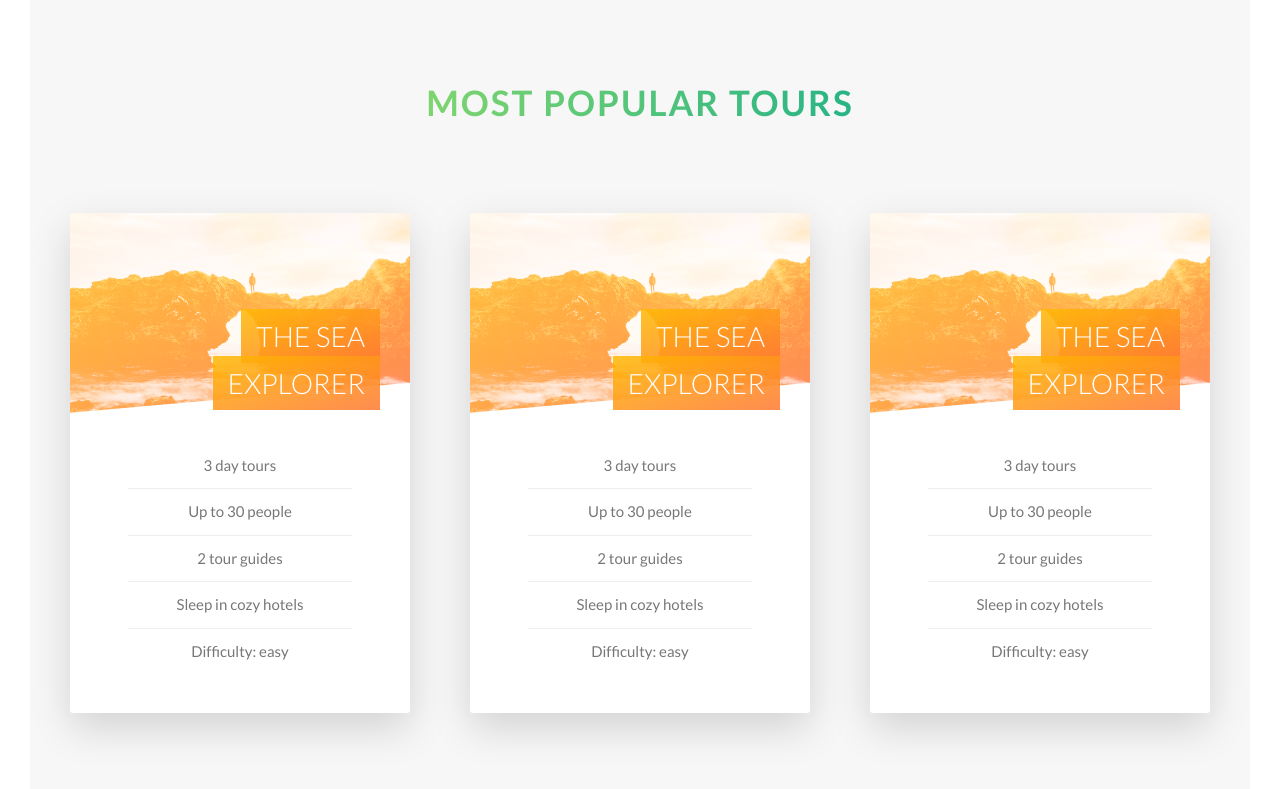
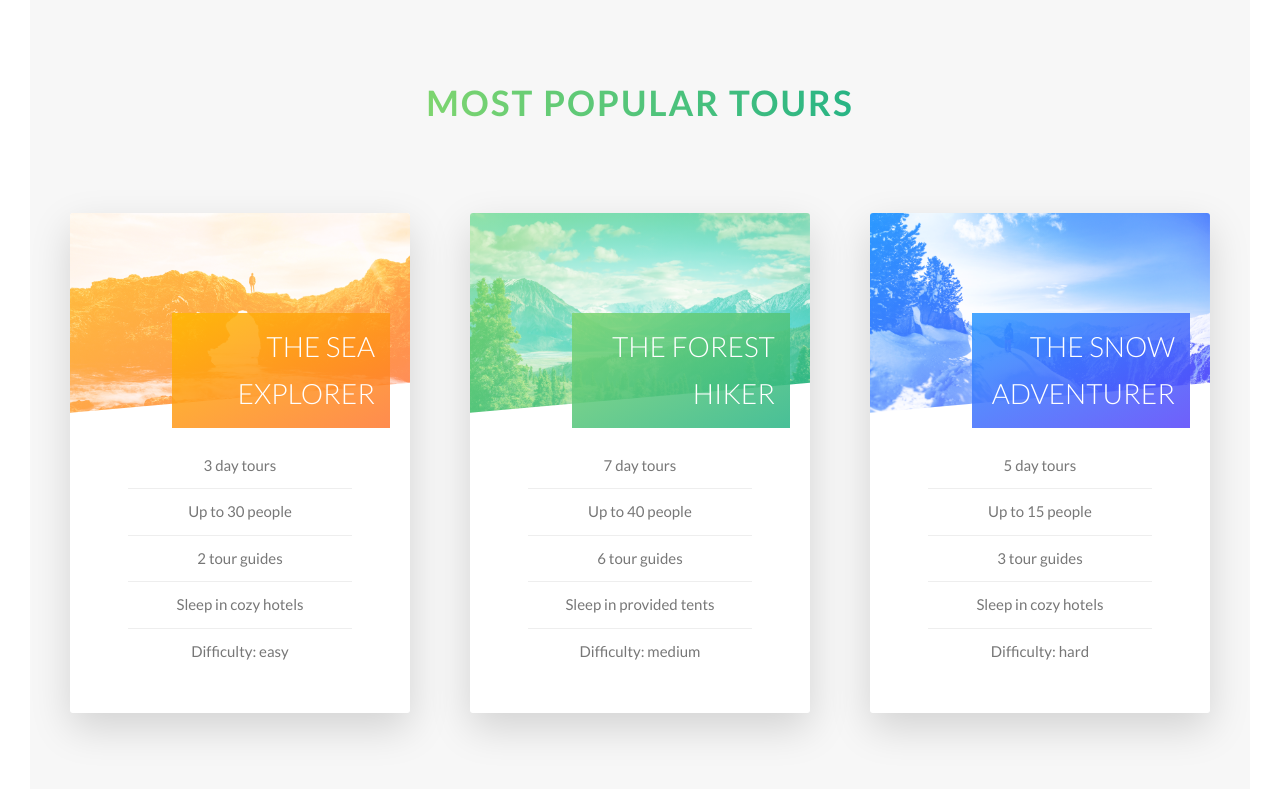
Before and after one commit to ARUNMOHAN9/basic-web-design, an Angular app: page /#/ in a window 1280 px wide. Shown: the part 2222-3011 px from the top of the page. Built offline with nearby package versions, Linux system fonts and the light colour scheme.

Commit message:
completed tour cards

```diff
--- a/src/app/natours/components/nat-animate-card/nat-animate-card.component.html
+++ b/src/app/natours/components/nat-animate-card/nat-animate-card.component.html
@@ -2,7 +2,7 @@
     <div class="card-animate card-animate-front">
         <ng-content select=[front-side]></ng-content>
     </div>
-    <div class="card-animate card-animate-back card-animate-back-yellow">
+    <div class="card-animate card-animate-back" [ngClass]="[colorClass]">
         <ng-content select=[back-side]></ng-content>
     </div>
 </div>
--- a/src/app/natours/components/nat-animate-card/nat-animate-card.component.ts
+++ b/src/app/natours/components/nat-animate-card/nat-animate-card.component.ts
@@ -1,4 +1,4 @@
-import { Component, OnInit } from '@angular/core';
+import { Component, Input, OnInit } from '@angular/core';
 
 @Component({
   selector: 'app-nat-animate-card',
@@ -7,6 +7,9 @@ import { Component, OnInit } from '@angular/core';
 })
 export class NatAnimateCardComponent implements OnInit {
 
+  @Input()
+  colorClass = '';
+
   constructor() { }
 
   ngOnInit(): void {
--- a/src/app/natours/components/nat-tours/nat-tour-card/nat-tour-card.component.html
+++ b/src/app/natours/components/nat-tours/nat-tour-card/nat-tour-card.component.html
@@ -1,25 +1,31 @@
-<app-nat-animate-card>
+<app-nat-animate-card [colorClass]="cardItem?.colorBack || ''">
     <ng-container front-side>
-        <div class="card-pic">
+        <div class="card-pic" [ngClass]="cardItem?.colorFront">
             &nbsp;
         </div>
         <h1 class="card-heading">
-            <span class="card-heading-yellow">
-                the sea explorer
+            <span class="card-heading" [ngClass]="cardItem?.colorHead">
+                {{cardItem?.title}}
             </span>
         </h1>
         <div class="card-details">
             <ul>
-                <li>3 day tours</li>
-                <li>Up to 30 people</li>
-                <li>2 tour guides</li>
-                <li>Sleep in cozy hotels</li>
-                <li>Difficulty: easy</li>
+                <li *ngFor="let benifict of cardItem?.benificts">
+                    {{benifict}}
+                </li>
             </ul>
         </div>
     </ng-container>
 
     <ng-container back-side>
-        Back text
+        <div class="pos-rel">
+            <div class="card-cta">
+                <div class="card-price">
+                    <p class="card-price-only">Only</p>
+                    <p class="card-price-value">$ {{cardItem?.price}}</p>
+                </div>
+                <a href="#" class="btn btn-white">Book now!</a>
+            </div>
+        </div>
     </ng-container>
 </app-nat-animate-card>
--- a/src/app/natours/components/nat-tours/nat-tour-card/nat-tour-card.component.scss
+++ b/src/app/natours/components/nat-tours/nat-tour-card/nat-tour-card.component.scss
@@ -1,32 +1,66 @@
-@use 'src/styles/abstracts/variables' as colors;
+@use 'src/styles/abstracts/variables' as var;
 
 .card-pic {
-    background-image: linear-gradient(to right bottom, colors.$color-yellow-light, colors.$color-yellow-dark),
-        url(/assets/images/nat-5.jpg);
     background-size: cover;
     height: 20rem;
     background-blend-mode: screen;
     clip-path: polygon(0 0, 100% 0, 100% 85%, 0 100%);
+
+    &-yellow {
+        background-image: linear-gradient(to right bottom, var.$color-yellow-light, var.$color-yellow-dark),
+            url(/assets/images/nat-5.jpg);
+    }
+
+    &-green {
+        background-image: linear-gradient(to right bottom, var.$color-green-light, var.$color-green-dark),
+            url(/assets/images/nat-6.jpg);
+    }
+
+    &-blue {
+        background-image: linear-gradient(to right bottom, var.$color-blue-light, var.$color-blue-dark),
+            url(/assets/images/nat-7.jpg);
+    }
 }
 
 .card-heading {
     font-size: 2.8rem;
     font-weight: 300;
     text-transform: uppercase;
-    color: colors.$color-white;
+    color: var.$color-white;
     position: absolute;
-    top: 10rem;
-    right: 3rem;
+    top: 5rem;
+    right: 1rem;
     text-align: right;
-    width: 75%;
+    width: 80%;
+
+    &-yellow,
+    &-green,
+    &-blue {
+        padding: 1rem 1.5rem;
+        box-decoration-break: clone;
+    }
 
     &-yellow {
-        padding: 1rem 1.5rem;
-        box-decoration-break: clone;
         background-image: linear-gradient(
             to right bottom,
-            rgba(colors.$color-yellow-light, 0.85),
-            rgba(colors.$color-yellow-dark, 0.85)
+            rgba(var.$color-yellow-light, 0.85),
+            rgba(var.$color-yellow-dark, 0.85)
+        );
+    }
+
+    &-green {
+        background-image: linear-gradient(
+            to right bottom,
+            rgba(var.$color-green-light, 0.85),
+            rgba(var.$color-green-dark, 0.85)
+        );
+    }
+
+    &-blue {
+        background-image: linear-gradient(
+            to right bottom,
+            rgba(var.$color-blue-light, 0.85),
+            rgba(var.$color-blue-dark, 0.85)
         );
     }
 }
@@ -45,8 +79,89 @@
             padding: 1rem;
 
             &:not(:last-child) {
-                border-bottom: 1px solid colors.$color-grey-medium;
+                border-bottom: 1px solid var.$color-grey-medium;
             }
         }
     }
 }
+
+.card-cta {
+    position: absolute;
+    top: 50%;
+    left: 50%;
+    transform: translate(-50%, 50%);
+    width: 90%;
+    text-align: center;
+
+    .card-price {
+        text-align: center;
+        color: var.$color-white;
+        margin-bottom: 8rem;
+    }
+
+    .card-price-only {
+        font-size: 1.4rem;
+        text-transform: uppercase;
+    }
+
+    .card-price-value {
+        font-size: 6rem;
+        font-weight: 100;
+    }
+}
+
+.btn {
+    transition: transform 200ms;
+    backface-visibility: hidden;
+    position: relative;
+    animation: moveToUp 0.5s ease-in-out 0.75;
+    animation-fill-mode: backwards;
+    font-size: 1.6rem;
+
+    &:link,
+    &:visited {
+        text-transform: uppercase;
+        text-decoration: none;
+        padding: 1.5rem 4rem;
+        display: inline-block;
+        border-radius: 10rem;
+    }
+
+    &:hover {
+        transform: translateY(-0.3rem);
+        box-shadow: 0 1rem 2rem rgba(var.$color-black, 0.2);
+        transition: transform 200ms;
+
+        &:after {
+            transform: scaleX(1.4) scaleY(1.6);
+            opacity: 0;
+        }
+    }
+
+    &:active {
+        transform: translateY(-0.1rem);
+        box-shadow: 0 0.5rem 1rem rgba(var.$color-black, 0.2);
+    }
+
+    &-white {
+        background-color: var.$color-white;
+        color: var.$color-grey-dark;
+
+        &::after {
+            background-color: var.$color-white;
+        }
+    }
+
+    &::after {
+        content: "";
+        display: inline-block;
+        width: 100%;
+        height: 100%;
+        border-radius: 10rem;
+        position: absolute;
+        top: 0;
+        left: 0;
+        z-index: -1;
+        transition: all 0.4s;
+    }
+}
--- a/src/app/natours/components/nat-tours/nat-tour-card/nat-tour-card.component.ts
+++ b/src/app/natours/components/nat-tours/nat-tour-card/nat-tour-card.component.ts
@@ -1,4 +1,5 @@
-import { Component, OnInit } from '@angular/core';
+import { Component, Input, OnInit } from '@angular/core';
+import TourItemModel from 'src/app/natours/models/tour-item.model';
 
 @Component({
   selector: 'app-nat-tour-card',
@@ -7,6 +8,9 @@ import { Component, OnInit } from '@angular/core';
 })
 export class NatTourCardComponent implements OnInit {
 
+  @Input()
+  cardItem: TourItemModel | null = null;
+
   constructor() { }
 
   ngOnInit(): void {
--- a/src/app/natours/components/nat-tours/nat-tours.component.html
+++ b/src/app/natours/components/nat-tours/nat-tours.component.html
@@ -6,14 +6,8 @@
     </div>
 
     <div class="row">
-        <div class="col-1-of-3">
-            <app-nat-tour-card></app-nat-tour-card>
-        </div>
-        <div class="col-1-of-3">
-            <app-nat-tour-card></app-nat-tour-card>
-        </div>
-        <div class="col-1-of-3">
-            <app-nat-tour-card></app-nat-tour-card>
+        <div class="col-1-of-3" *ngFor="let cardItem of cardItemList">
+            <app-nat-tour-card [cardItem]="cardItem"></app-nat-tour-card>
         </div>
     </div>
 </section>
--- a/src/app/natours/components/nat-tours/nat-tours.component.ts
+++ b/src/app/natours/components/nat-tours/nat-tours.component.ts
@@ -1,4 +1,5 @@
 import { Component, OnInit } from '@angular/core';
+import TourItemModel from '../../models/tour-item.model';
 
 @Component({
   selector: 'app-nat-tours',
@@ -7,9 +8,69 @@ import { Component, OnInit } from '@angular/core';
 })
 export class NatToursComponent implements OnInit {
 
+  cardItemList: TourItemModel[] = [];
+
   constructor() { }
 
   ngOnInit(): void {
+    this.populateCardListDetails();
+  }
+
+  populateCardListDetails(): void {
+    const cardList = [];
+
+    cardList.push(
+      new TourItemModel({
+        title: 'the sea explorer',
+        price: 297,
+        colorBack: 'card-animate-back-yellow',
+        colorFront: 'card-pic-yellow',
+        colorHead: 'card-heading-yellow',
+        benificts: [
+          '3 day tours',
+          'Up to 30 people',
+          '2 tour guides',
+          'Sleep in cozy hotels',
+          'Difficulty: easy'
+        ]
+      })
+    );
+
+    cardList.push(
+      new TourItemModel({
+        title: 'the forest hiker',
+        price: 497,
+        colorBack: 'card-animate-back-green',
+        colorFront: 'card-pic-green',
+        colorHead: 'card-heading-green',
+        benificts: [
+          '7 day tours',
+          'Up to 40 people',
+          '6 tour guides',
+          'Sleep in provided tents',
+          'Difficulty: medium'
+        ]
+      })
+    );
+
+    cardList.push(
+      new TourItemModel({
+        title: 'the snow adventurer',
+        price: 897,
+        colorBack: 'card-animate-back-blue',
+        colorFront: 'card-pic-blue',
+        colorHead: 'card-heading-blue',
+        benificts: [
+          '5 day tours',
+          'Up to 15 people',
+          '3 tour guides',
+          'Sleep in cozy hotels',
+          'Difficulty: hard'
+        ]
+      })
+    );
+
+    this.cardItemList = cardList;
   }
 
 }
--- /dev/null
+++ b/src/app/natours/models/tour-item.model.ts
@@ -0,0 +1,19 @@
+class TourItemModel {
+    title = '';
+    benificts: string[] = [];
+    price = 0;
+    colorBack = '';
+    colorFront = '';
+    colorHead = '';
+
+    constructor(obj: any) {
+        this.title = obj?.title || '';
+        this.benificts = obj?.benificts || [];
+        this.price = obj?.price || 0;
+        this.colorBack = obj?.colorBack || '';
+        this.colorFront = obj?.colorFront || '';
+        this.colorHead = obj?.colorHead || '';
+    }
+}
+
+export default TourItemModel;
--- a/src/styles/base/_utilities.scss
+++ b/src/styles/base/_utilities.scss
@@ -14,6 +14,18 @@
   margin-bottom: 8rem;
 }
 
+.mt-s {
+  margin-top: 1.5rem;
+}
+
+.mt-m {
+  margin-top: 4rem;
+}
+
+.mt-l {
+  margin-top: 8rem;
+}
+
 .pos-rel {
   position: relative;
 }
```
